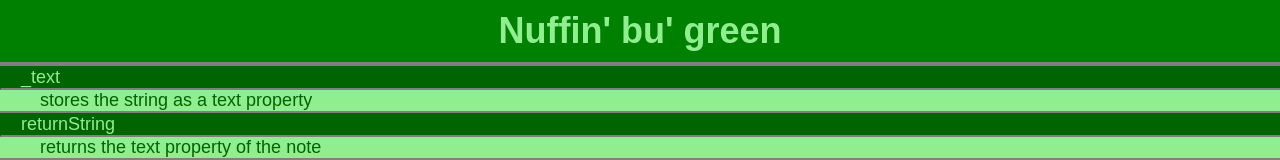
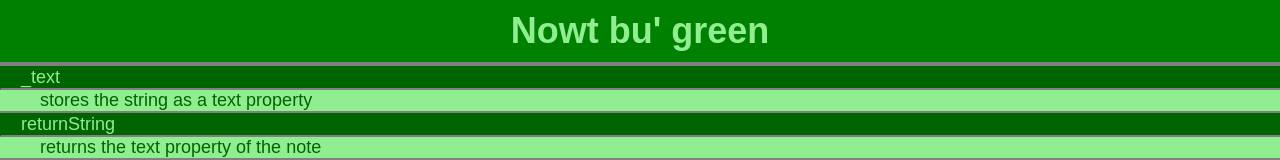
Before and after one commit to l3w15/note_js, a plain HTML site: page SpecRunner.html in a window 1280 px wide. Shown: the top 160 px of the page. Drawn offline with Linux system fonts and the light colour scheme.

Commit message:
Change name to Nowt bu' green

```diff
--- a/SpecRunner.html
+++ b/SpecRunner.html
@@ -13,7 +13,7 @@
   <div class="test-fail">
 
   </div>
-  <h1>Nuffin' bu' green</h1>
+  <h1>Nowt bu' green</h1>
 
   <script src="spec/framework/MatchersLibrary.js"></script>
   <script src="src/note-model.js"></script>
```
Also changed, not shown: 1 other file.
